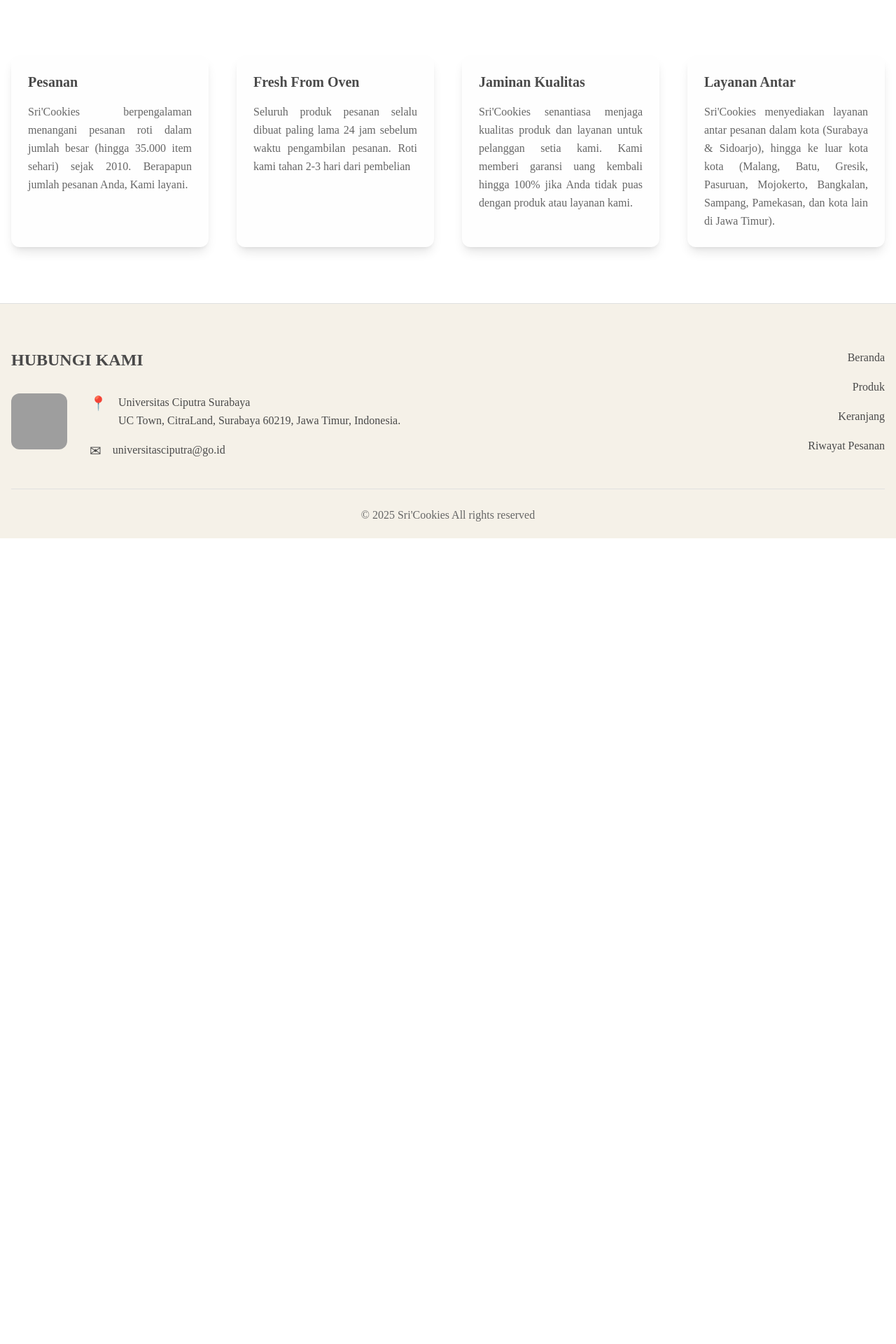
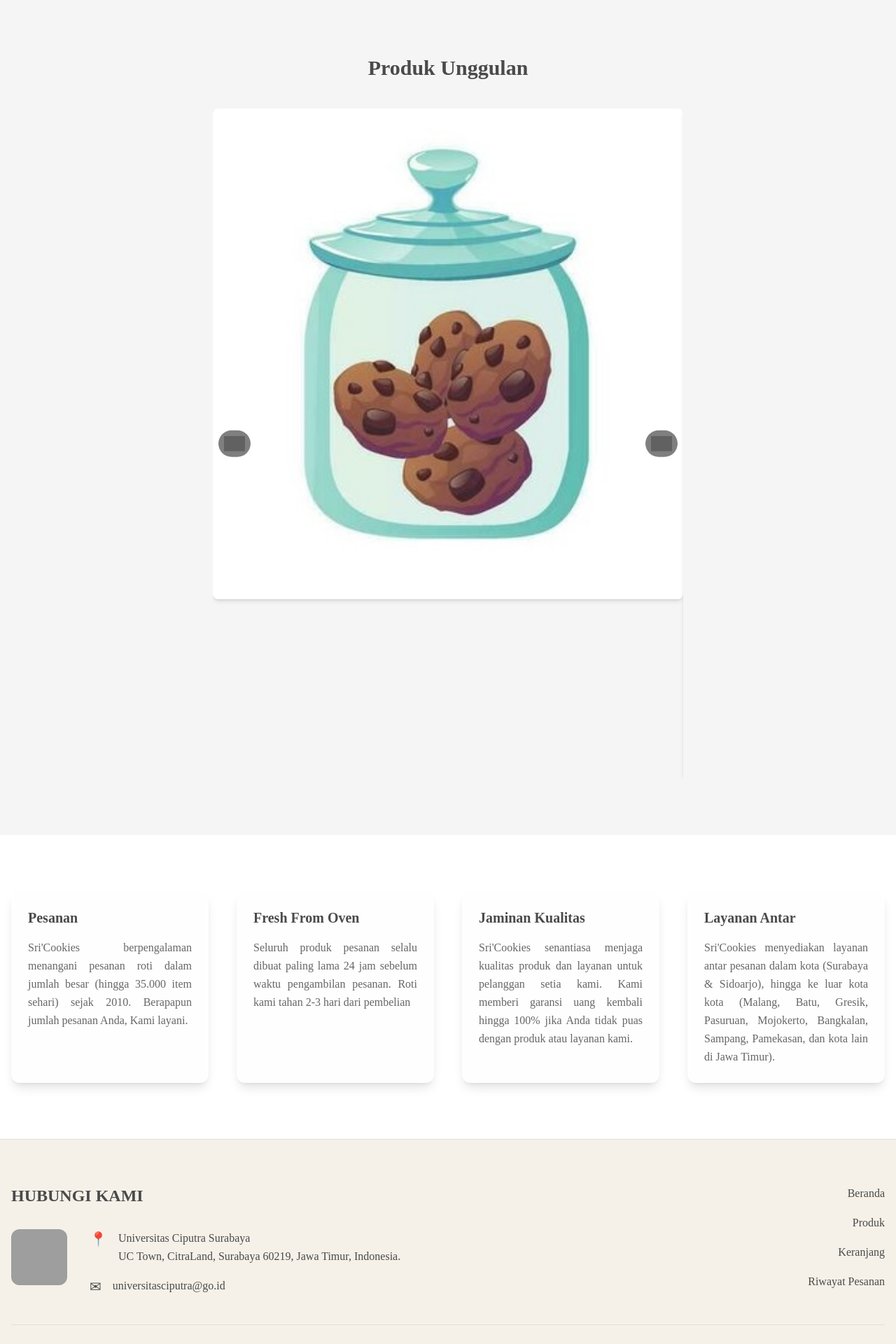
Before and after one commit to R-W-Alie/WebProg_ALP, a PHP site: page /home.php in a window 1280 px wide. Shown: the part 609-2529 px from the top of the page at 70% size. Before the commit the page ends 1378 px from the top, so only its background shows below. Run offline with PHP 8.4, Linux system fonts and the light colour scheme; some libraries are stand-ins or nearby versions; grey boxes are pictures that could not be loaded.

Commit message:
update footer.php and home.php

```diff
--- a/footer.php
+++ b/footer.php
@@ -5,7 +5,7 @@
                     <h3 class="text-2xl font-bold mb-8">HUBUNGI KAMI</h3>
                     <div class="flex gap-8 items-start flex-col md:flex-row">
                         <div class="w-20 h-20 rounded-xl overflow-hidden">
-                            <img src="https://raw.githubusercontent.com/R-W-Alie/WebProg_ALP/refs/heads/main/1.png" alt="Sri' Cookies footer logo" class="w-full h-full object-cover">
+                            <img src="https://raw.githubusercontent.com/R-W-Alie/WebProg_ALP/refs/heads/main/sri.png" alt="Sri' Cookies footer logo" class="w-full h-full object-cover">
                         </div>
                         <div class="space-y-4">
                             <div class="flex gap-4 items-start">
--- a/home.php
+++ b/home.php
@@ -1,6 +1,80 @@
 <?php include_once('navigation.php'); ?>
 
     <?php include_once('hero_section.php'); ?>
+
+    <section class="py-20 bg-[#F5F5F5]">
+    <div class="max-w-screen-xl mx-auto px-4">
+        <h2 class="text-3xl font-bold text-center mb-10">Produk Unggulan</h2>
+        <div id="slider" class="relative w-full max-w-2xl mx-auto overflow-hidden">
+            <div class="slides flex transition-transform duration-500 ease-in-out" style="width: calc(100% * 3);">
+                <div class="slide flex-shrink-0 w-1/3">
+                    <img src="https://raw.githubusercontent.com/R-W-Alie/WebProg_ALP/refs/heads/main/image/dark_choco.jpg" alt="Kukis Dark Choco" class="w-full h-auto block object-cover rounded-lg shadow-md">
+                </div>
+                <div class="slide flex-shrink-0 w-1/3">
+                    <img src="https://raw.githubusercontent.com/R-W-Alie/WebProg_ALP/refs/heads/main/image/classic_duo.jpg" alt="Kukis Classic Duo" class="w-full h-auto block object-cover rounded-lg shadow-md">
+                </div>
+                <div class="slide flex-shrink-0 w-1/3">
+                    <img src="https://raw.githubusercontent.com/R-W-Alie/WebProg_ALP/refs/heads/main/image/palm_sugar_choco.jpg" alt="Kukis Palm Sugar Choco" class="w-full h-auto block object-cover rounded-lg shadow-md">
+                </div>
+            </div>
+
+            <div class="controls absolute top-1/2 left-0 right-0 flex justify-between transform -translate-y-1/2 px-2 z-10">
+                <button id="prev" class="bg-black bg-opacity-50 hover:bg-opacity-70 border-none p-2 rounded-full flex items-center justify-center cursor-pointer">
+                    <img src="https://raw.githubusercontent.com/R-W-Alie/WebProg_ALP/refs/heads/main/11541959.png" width="30" height="30" class="filter invert">
+                </button>
+                <button id="next" class="bg-black bg-opacity-50 hover:bg-opacity-70 border-none p-2 rounded-full flex items-center justify-center cursor-pointer">
+                    <img src="https://raw.githubusercontent.com/R-W-Alie/WebProg_ALP/refs/heads/main/11541954.png" width="30" height="30" class="filter invert">
+                </button>
+            </div>
+        </div>
+        <script>
+        // jQuery(document).ready() code
+        $(document).ready(function () {
+            let currentIndex = 0;
+            const slides = $('.slide');
+            const totalSlides = slides.length;
+            const slideInterval = 3000; // 3 seconds
+            let autoSlide;
+
+            function showSlide(index) {
+                const offset = -index * 100 + '%';
+                $('.slides').css('transform', 'translateX(' + offset + ')');
+            }
+
+            function nextSlide() {
+                currentIndex = (currentIndex + 1) % totalSlides;
+                showSlide(currentIndex);
+            }
+
+            function startAutoSlide() {
+                autoSlide = setInterval(nextSlide, slideInterval);
+            }
+
+            function stopAutoSlide() {
+                clearInterval(autoSlide);
+            }
+
+            $('#prev').click(function () {
+                stopAutoSlide();
+                currentIndex = (currentIndex > 0) ? currentIndex - 1 : totalSlides - 1;
+                showSlide(currentIndex);
+                startAutoSlide(); // Restart after manual change
+            });
+
+            $('#next').click(function () {
+                stopAutoSlide();
+                currentIndex = (currentIndex + 1) % totalSlides;
+                showSlide(currentIndex);
+                startAutoSlide(); // Restart after manual change
+            });
+
+            // Initialize
+            showSlide(currentIndex);
+            startAutoSlide();
+        });
+        </script>
+    </div>
+</section>
 
     <section class="py-20 bg-white">
         <div class="max-w-screen-xl mx-auto px-4 grid grid-cols-1 sm:grid-cols-2 md:grid-cols-2 lg:grid-cols-4 gap-10">
```
